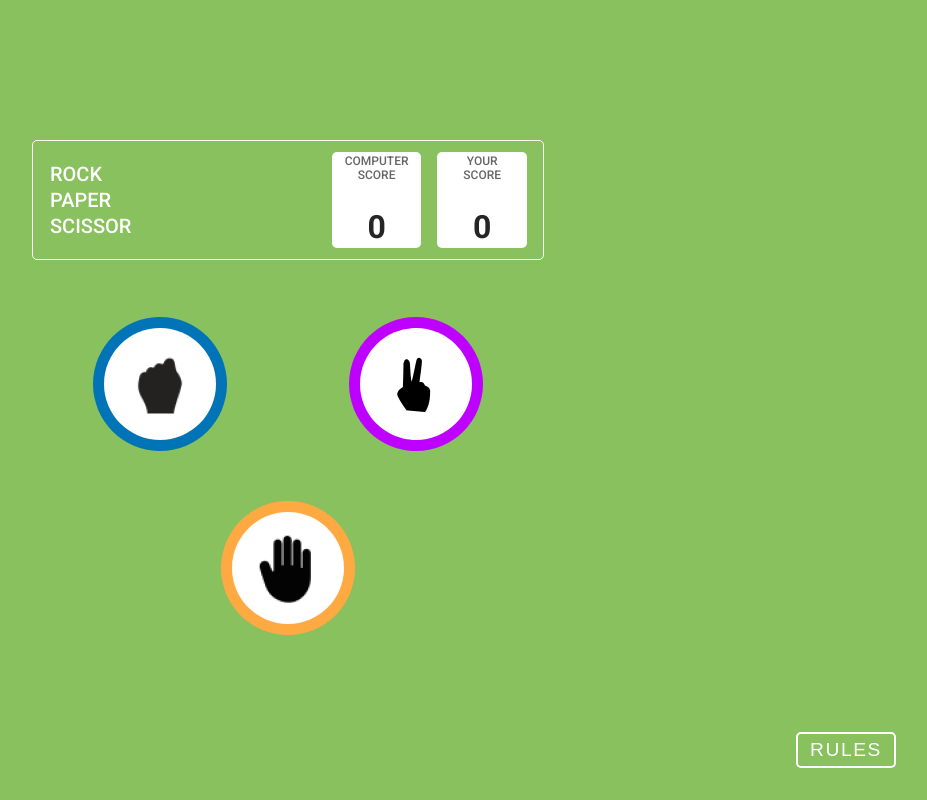
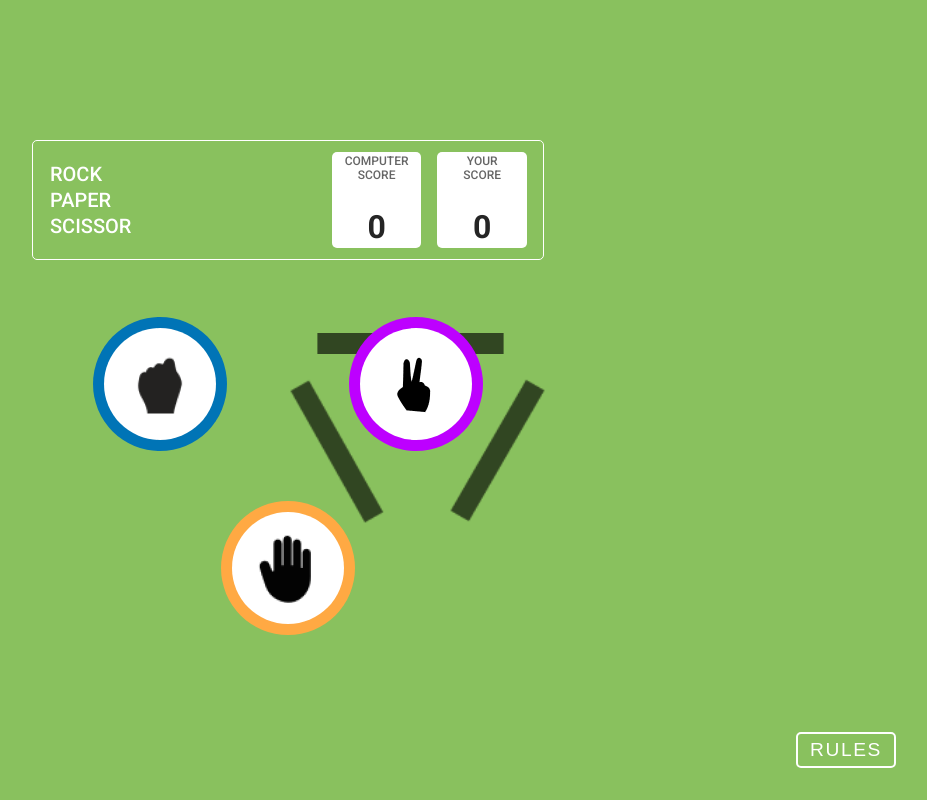
Before and after one commit to saumyasrivastava226/RockPaperScissors, a plain HTML site: page index.html in a window 1280 px wide. Shown: the whole page, without its empty margins (352-1279 px from the left). Drawn offline with Linux system fonts and the light colour scheme.

Commit message:
background-fixed

```diff
--- a/index.html
+++ b/index.html
@@ -30,21 +30,29 @@
             </div>
         </div>
 
+        <div class="background-setup">
+          <img id="from-rock" src="./assets/backward_slash.png">
+          <img  id="from-scissor"src="./assets/forward_slash.png">
+          <img  id="horizontal" src="./assets/hozizontal.png">
+        </div>
 
         <section class="game">
             <button class="choice-btn" id="paper">
               <div class="choice paper">
                 <img src="./assets/paper.png" alt="Paper" />
+
               </div>
             </button>
             <button class="choice-btn" id="scissors">
               <div class="choice scissors">
                 <img src="./assets/scissors.png" alt="Scissors" />
+
               </div>
             </button>
             <button class="choice-btn" id="rock">
               <div class="choice rock">
                 <img src="./assets/rock.png" alt="Rock" />
+
               </div>
             </button>
           </section>
--- a/script.js
+++ b/script.js
@@ -19,6 +19,7 @@ document.addEventListener('DOMContentLoaded', function() {
     const resultDivs = document.querySelectorAll(".results__result");
     const playAgainBtn = document.querySelector(".play-again");
     const trophyDiv=document.querySelector(".trophy");
+    const backgroundDiv= document.querySelector(".background-setup");
 
 
 
--- a/style.css
+++ b/style.css
@@ -76,7 +76,28 @@ body {
     border-radius: 5px;
     width:7vw;
 }
+#horizontal{
+  position:fixed;
+  top:21rem;
+  left:43.5rem;
+  scale:1.4;
+  z-index:-1;
+}
+#from-scissor{
+   position:fixed;
+   top:25rem;
+   left:51rem;
+   z-index:-1;
+   scale:1.4;
+}
+#from-rock{
+   position: fixed;
+   top:25rem;
+   left:41rem;
+   scale:1.4;
+   z-index:-1;
 
+}
 
 .score-label {
     color: var(--text-color-secondary);
@@ -122,8 +143,9 @@ body {
   position:absolute;
   width: 100%;
   height:100%;
-  top:35%;
-  left:20%;
+  top:25%;
+  left:25%;
+
 
 
 }
```
Also changed, not shown: assets/Star 1.png (deleted), assets/Star 2.png (deleted), assets/Star 4.png (deleted), assets/Star 5.png (deleted), assets/Star 6.png (deleted), assets/Star 7.png (deleted), assets/Star 9.png (deleted), assets/backward_slash.png (renamed from assets/Line 3.png), assets/forward_slash.png (renamed from assets/Line 2.png), assets/hozizontal.png (renamed from assets/Line 1.png).
